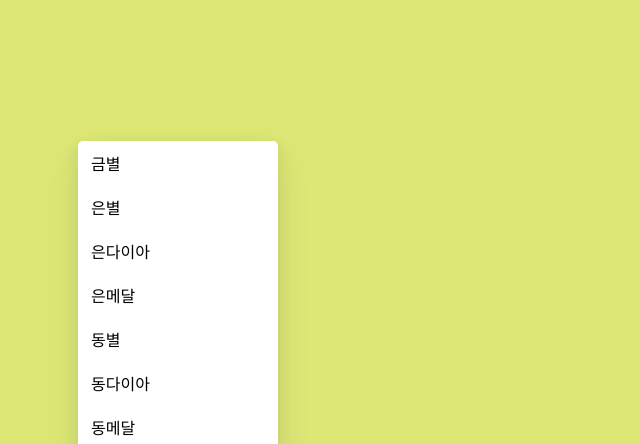
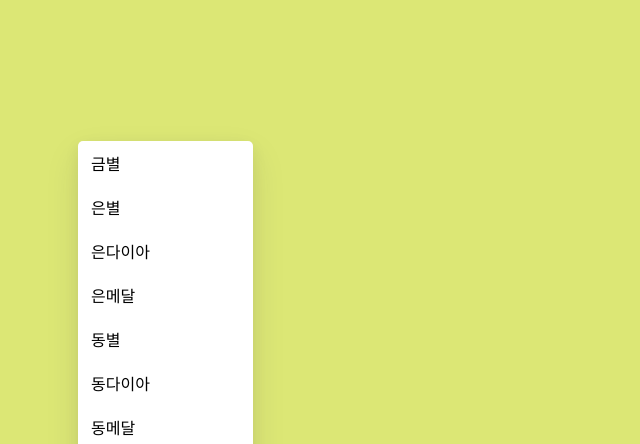
Before and after one commit to esprine/popn-rankchart, a website built with Vite: page popn47.html in a window 1280 px wide. Both pictures are taken after a click on the element 78 px from the left and 494 px from the top of the page. Shown: the part 353-797 px from the top of the page, without its empty margins (0-640 px from the left). Built offline with nearby package versions, Linux system fonts and the light colour scheme.

Commit message:
Update style.css

```diff
--- a/style.css
+++ b/style.css
@@ -32,7 +32,7 @@ h1 {
 .contextmenu {
   display: none;
   position: absolute;
-  width: 200px;
+  width: 175px;
   margin: 0;
   padding: 0;
   background: #FFFFFF;
```
